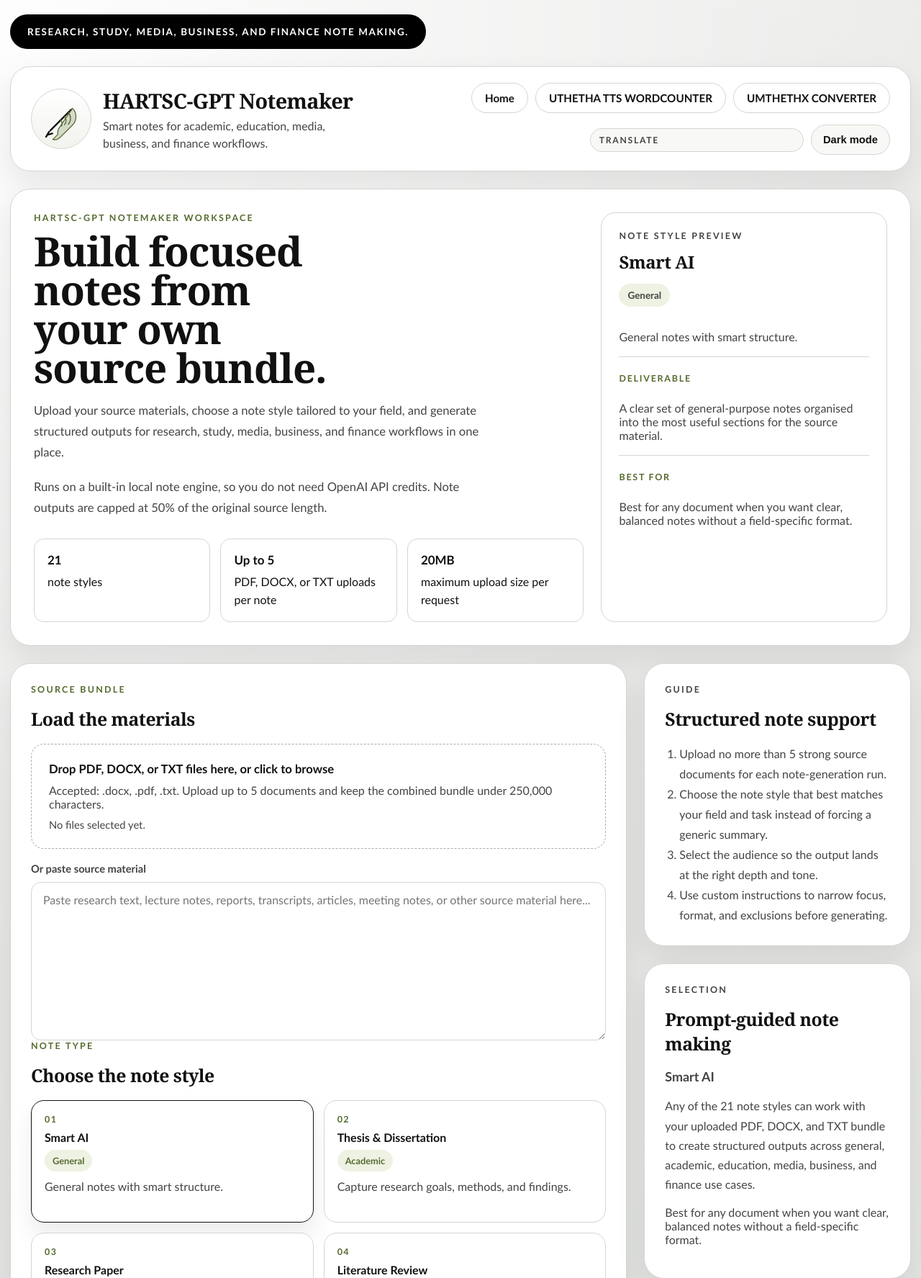
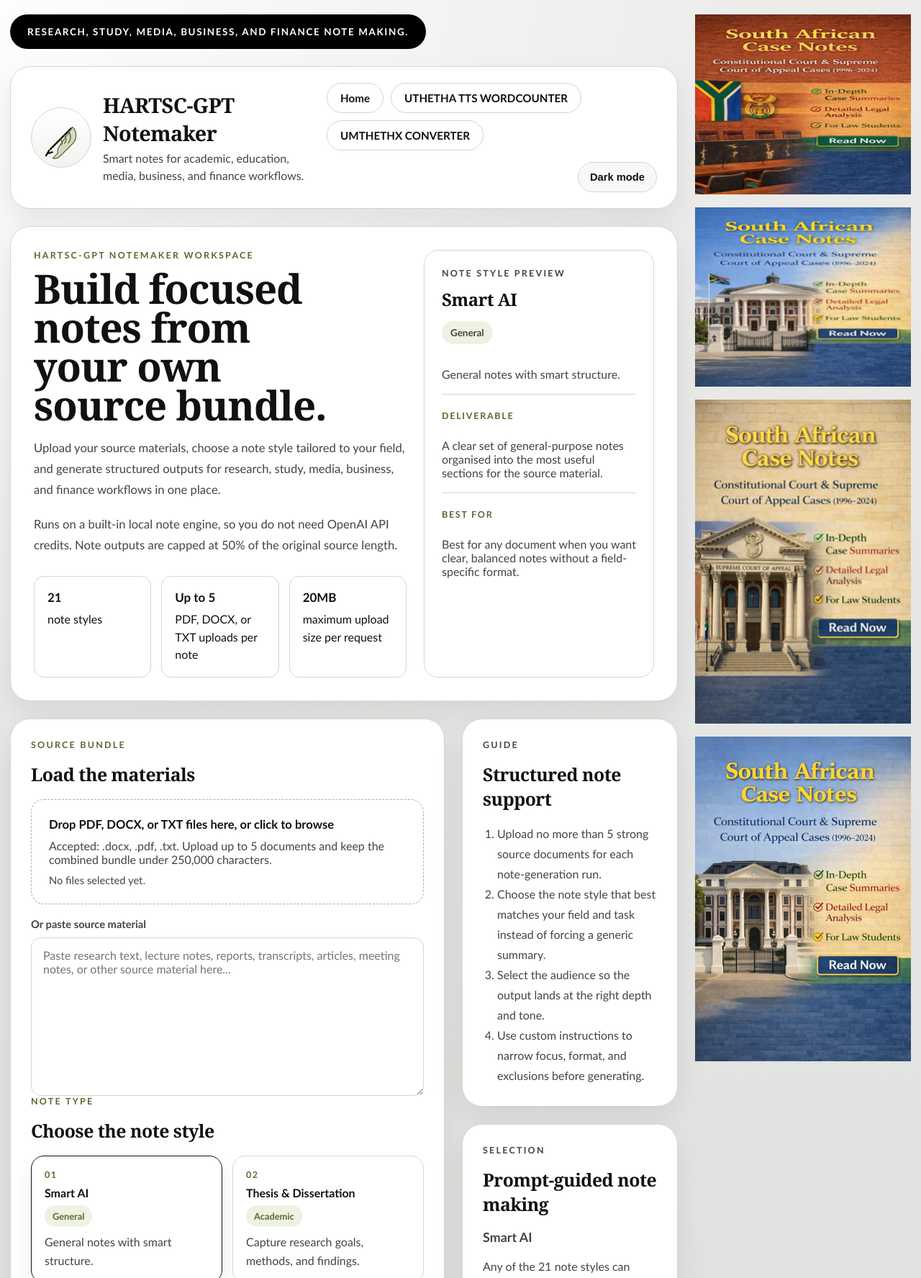
Before and after one commit to jakin250/HARTSCGPT-Notemaker, a Flask app: page / in a window 1280 px wide. Shown: the top 1775 px of the page at 72% size. Run offline with Flask 3, Linux system fonts and the light colour scheme.

Commit message:
Refine HARTSC ads and translate widget

```diff
--- a/app/static/styles.css
+++ b/app/static/styles.css
@@ -208,19 +208,23 @@ a {
 .translate-widget-shell {
     display: inline-flex;
     align-items: center;
-    gap: 8px;
-    padding: 8px 12px;
-    border: 1px solid var(--line);
-    border-radius: 999px;
-    background: var(--paper-soft);
+    gap: 0;
+    padding: 0;
+    border: 0;
+    border-radius: 0;
+    background: transparent;
 }
 
 .utility-label {
-    font-size: 0.76rem;
-    font-weight: 700;
-    letter-spacing: 0.14em;
-    text-transform: uppercase;
-    color: var(--ink-soft);
+    position: absolute;
+    width: 1px;
+    height: 1px;
+    padding: 0;
+    margin: -1px;
+    overflow: hidden;
+    clip: rect(0, 0, 0, 0);
+    white-space: nowrap;
+    border: 0;
 }
 
 .theme-toggle {
@@ -246,25 +250,40 @@ a {
 }
 
 #google_translate_element {
-    min-width: 180px;
+    min-width: 36px;
 }
 
 #google_translate_element .goog-te-gadget {
-    color: var(--ink-soft) !important;
+    color: transparent !important;
     font-family: inherit !important;
-    font-size: 0.9rem !important;
+    font-size: 0 !important;
 }
 
 #google_translate_element .goog-te-gadget-simple {
+    width: 36px !important;
+    height: 36px !important;
+    display: inline-flex !important;
+    align-items: center !important;
+    justify-content: center !important;
     border: 1px solid var(--line) !important;
-    background: var(--paper) !important;
+    background: var(--paper-soft) !important;
     border-radius: 999px !important;
-    padding: 6px 10px !important;
+    padding: 0 !important;
+    overflow: hidden !important;
+    cursor: pointer !important;
 }
 
-#google_translate_element .goog-te-gadget-simple span,
-#google_translate_element .goog-te-gadget-simple a {
+#google_translate_element .goog-te-gadget-simple > span,
+#google_translate_element .goog-te-gadget-simple img {
+    display: none !important;
+}
+
+#google_translate_element .goog-te-gadget-simple::before {
+    content: "文";
     color: var(--ink) !important;
+    font-size: 1rem;
+    font-weight: 700;
+    line-height: 1;
 }
 
 .site-nav a {
@@ -747,44 +766,37 @@ body[data-theme="dark"] .site-nav a:focus-visible {
     display: flex;
     flex-direction: column;
     gap: 18px;
+    width: 300px;
 }
 
 .ad-slot {
     width: 300px;
     max-width: 100%;
     overflow: hidden;
-    border: 2px solid #b7b9bc;
-    border-radius: 18px;
-    background: #ffffff;
     display: block;
-    box-shadow: 0 14px 34px rgba(17, 17, 17, 0.08);
-    transition: transform 160ms ease, box-shadow 160ms ease, border-color 160ms ease;
+    transition: transform 160ms ease;
 }
 
 .ad-slot:hover,
 .ad-slot:focus-visible {
     transform: translateY(-2px);
-    border-color: var(--olive);
-    box-shadow: 0 18px 40px rgba(17, 17, 17, 0.14);
     outline: none;
 }
 
 .ad-slot img {
-    width: 100%;
-    height: 100%;
+    width: auto;
+    max-width: 100%;
+    height: auto;
     display: block;
-    object-fit: cover;
 }
 
 .ad-slot--small {
-    min-height: 250px;
 }
 
 .ad-slot--tall {
-    min-height: 600px;
 }
 
-@media (max-width: 1380px) {
+@media (max-width: 1100px) {
     .site-layout {
         grid-template-columns: 1fr;
     }
@@ -794,10 +806,8 @@ body[data-theme="dark"] .site-nav a:focus-visible {
         flex-direction: row;
         flex-wrap: wrap;
         justify-content: center;
+        width: 100%;
     }
-}
-
-@media (max-width: 1100px) {
     .brand-block,
     .hero-panel,
     .workspace-grid,
@@ -870,7 +880,4 @@ body[data-theme="dark"] .site-nav a:focus-visible {
         flex-direction: column;
     }
 
-    .ad-slot--tall {
-        min-height: 420px;
-    }
 }
```
